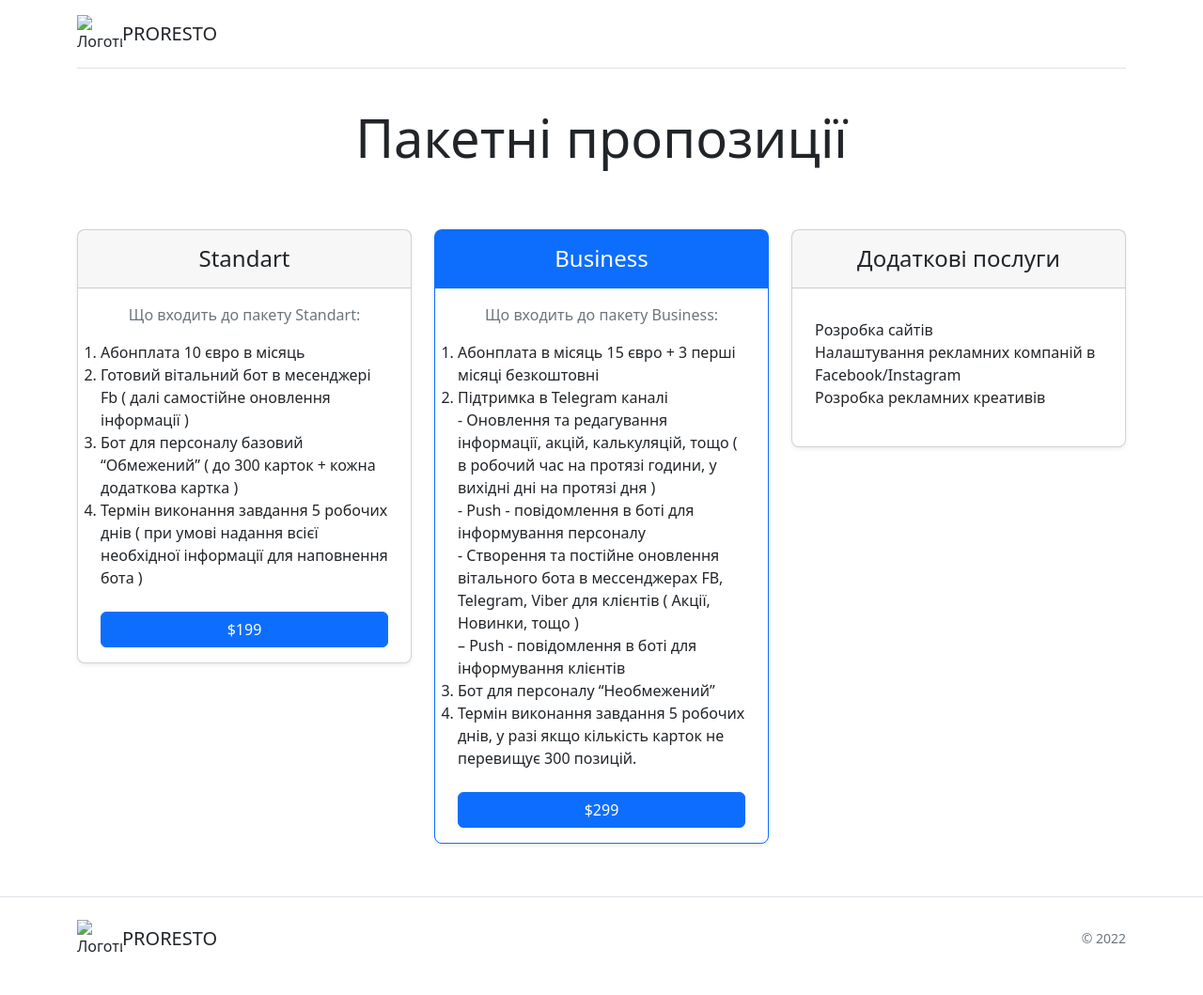
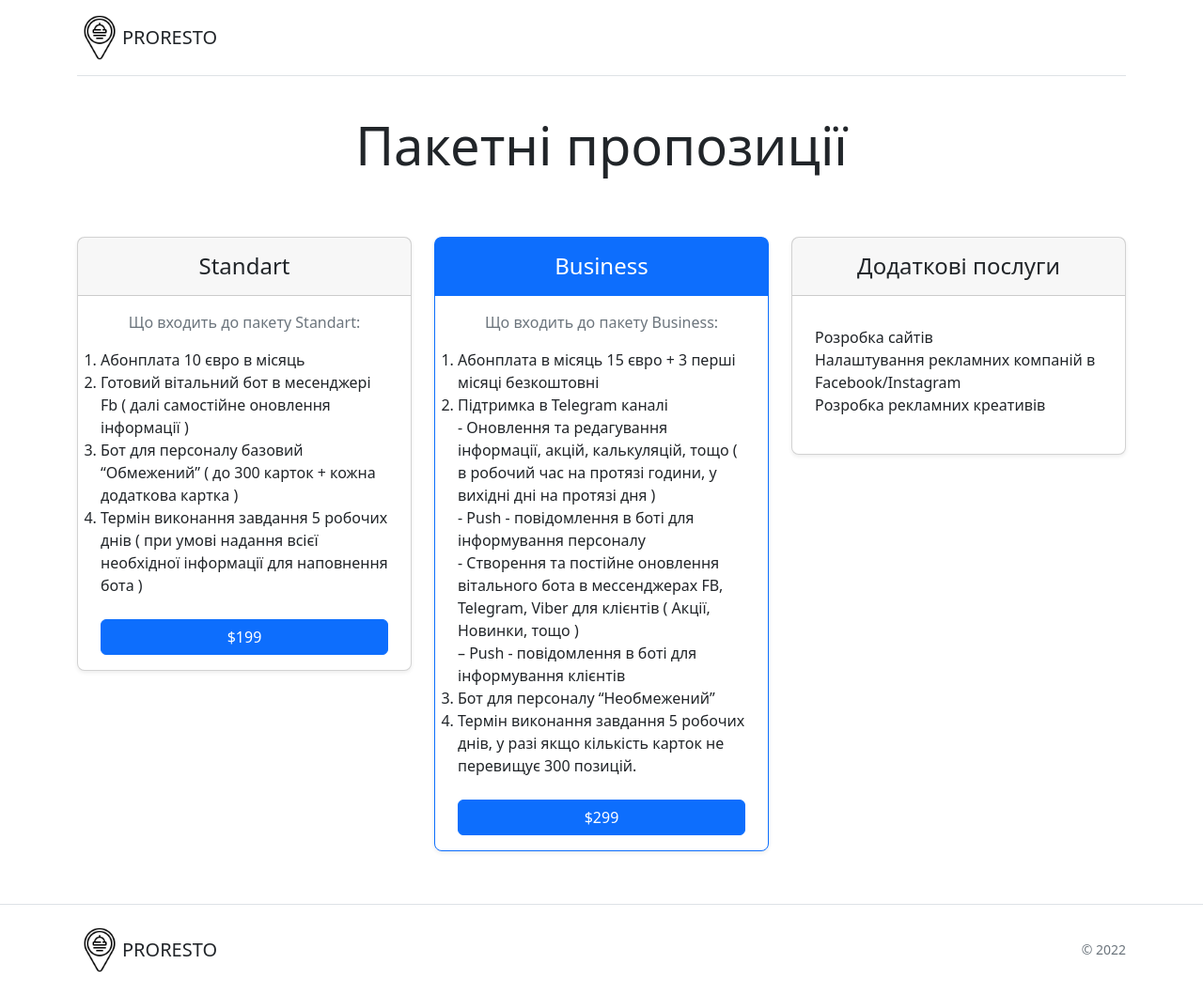
Before and after one commit to pleshakovv/restro, a plain HTML site: page index.html in a window 1280 px wide. Shown: the whole page at 94% size. Drawn offline with nearby package versions, Linux system fonts and the light colour scheme; the site is published under a folder, as on GitHub Pages, so addresses that start at the root find nothing.

Commit message:
Second commit

```diff
--- a/index.html
+++ b/index.html
@@ -16,7 +16,7 @@
          <div class="container py-3">
             <div class="d-flex flex-column flex-md-row align-items-center pb-3 mb-4 border-bottom">
                <a href="/" class="d-flex align-items-center text-dark text-decoration-none logo">
-                  <img src="/img/logo.png" alt="Логотип"/>
+                  <img src="img/logo.png" alt="Логотип"/>
                   <span class="logo-text fs-5">Proresto</span>
                </a>
             </div>
@@ -94,7 +94,7 @@
             <div class="row">
                <div class="col-12 d-flex justify-content-between align-items-center">
                   <a href="/" class="d-flex align-items-center text-dark text-decoration-none logo">
-                     <img src="/img/logo.png" alt="Логотип"/>
+                     <img src="img/logo.png" alt="Логотип"/>
                      <span class="logo-text fs-5">Proresto</span>
                   </a>
                   <small class="d-block text-muted">© 2022</small>
```
